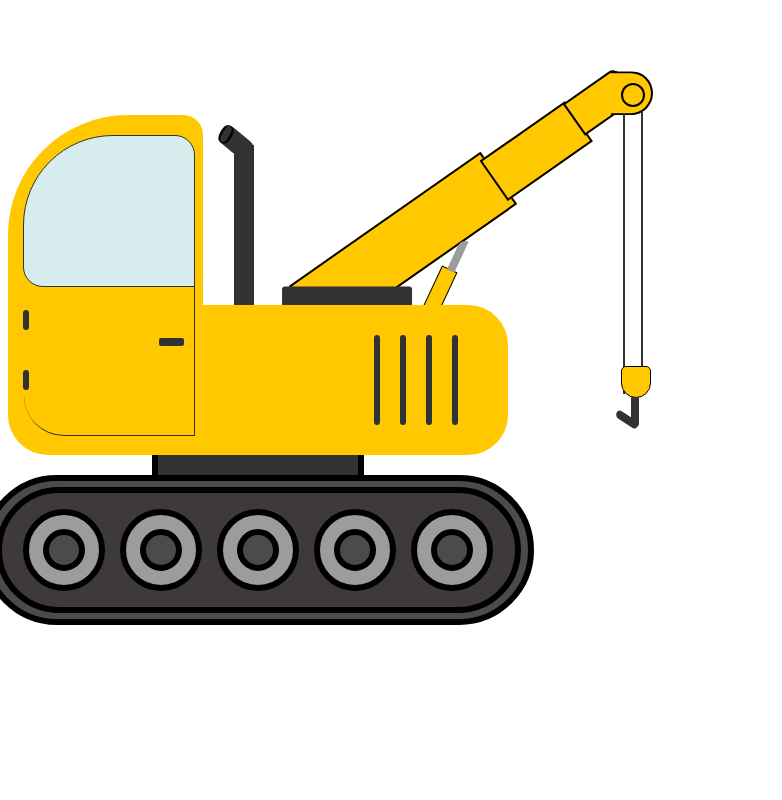
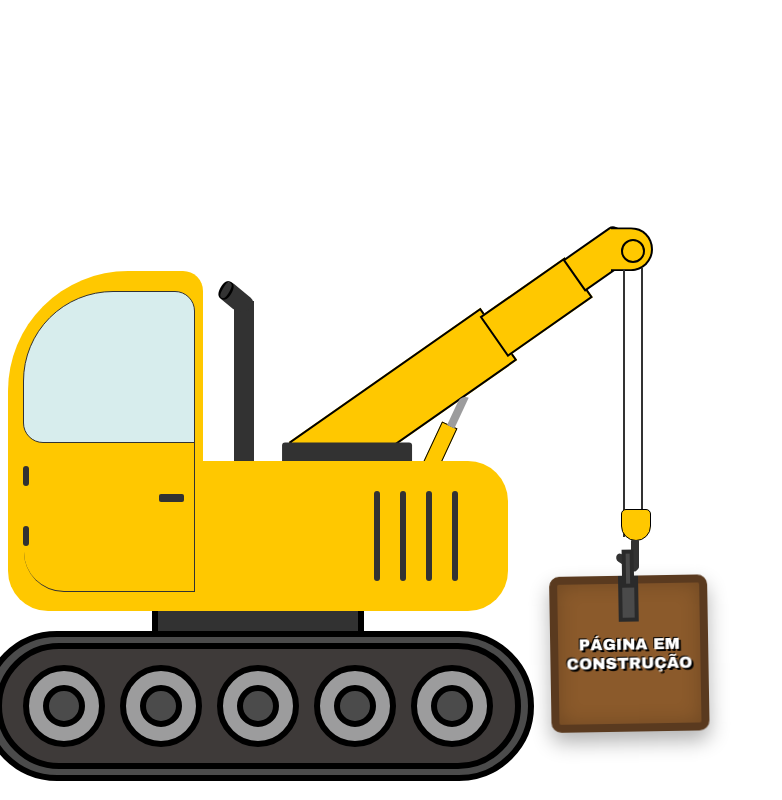
Before and after one commit to Douglascrc/douglas-tabnews, a Next.js app: page /interface/components/buildAnimation in a window 1280 px wide. Shown: the whole page, without its empty margins (0-782 px from the left). Built offline with nearby package versions, Linux system fonts and the light colour scheme.

Commit message:
feat: add construction plaque to crane animation

```diff
--- a/pages/interface/components/buildAnimation.js
+++ b/pages/interface/components/buildAnimation.js
@@ -3,6 +3,12 @@ import styles from "../styles/buildAnimation.module.css";
 function BuildAnimation() {
   return (
     <div className={styles.crane}>
+      <div className={styles.construction_plaque}>
+        <p>
+          PÁGINA EM <br />
+          CONSTRUÇÃO
+        </p>
+      </div>
       <div className={styles.crane_jib}>
         <span></span>
         <span></span>
--- a/pages/interface/styles/buildAnimation.module.css
+++ b/pages/interface/styles/buildAnimation.module.css
@@ -178,7 +178,7 @@
   top: 10px;
   background-color: #1a1a1a;
   border-radius: 2px;
-  animation: smoke 1s linear infinite;
+  animation: smoke 1s ease-in-out infinite;
 }
 .crane_body_engine div span::after {
   content: "";
@@ -189,7 +189,7 @@
   top: 10px;
   background-color: #000;
   border-radius: 2px;
-  animation: smoke 2s linear infinite;
+  animation: smoke 2s ease-in-out infinite;
 }
 .crane_jib {
   position: relative;
@@ -279,7 +279,7 @@
   width: 2px;
   height: 200px;
   background-color: #323232;
-  animation: jib-move 10s linear infinite;
+  animation: jib-move 10s ease-in-out infinite;
 }
 .crane_jib_head_rope div:last-child {
   position: absolute;
@@ -288,7 +288,7 @@
   width: 2px;
   height: 200px;
   background-color: #323232;
-  animation: jib-move 10s linear infinite;
+  animation: jib-move 10s ease-in-out infinite;
 }
 .crane_jib_head_hook {
   position: absolute;
@@ -299,6 +299,7 @@
   background-color: #ffc800;
   border: 1px solid #000;
   border-radius: 5px 5px 15px 15px;
+  transform-origin: bottom center;
 }
 .crane_jib_head_hook::before {
   content: "";
@@ -321,15 +322,69 @@
   border-radius: 30px 20px 20px 20px;
   transform: rotate(-57deg);
 }
-@keyframes jib-move {
-  0% {
-    height: 200px;
+.construction_plaque {
+  display: flex;
+  align-items: center;
+  position: relative;
+  left: 370px;
+  top: 500px;
+  width: auto;
+  height: 140px;
+  background: #8b5a2b;
+  border: 8px solid #5a3a1f;
+  border-radius: 10px;
+  box-shadow:
+    0 10px 20px rgba(0, 0, 0, 0.3),
+    inset 0 0 20px rgba(0, 0, 0, 0.2);
+  animation: plaque-move 10s ease-in-out infinite;
+  transform-origin: top center;
+  z-index: 2;
+}
+
+.construction_plaque p {
+  position: relative;
+  padding: 0.5rem;
+  color: #fff;
+  width: 100%;
+  font-family: "Arial Black", sans-serif;
+  font-size: 1rem;
+  text-align: center;
+  text-shadow:
+    2px 2px 0 #000,
+    -1px -1px 0 #000;
+  line-height: 1.2;
+}
+
+.construction_plaque::before {
+  content: "";
+  position: absolute;
+  top: -30px;
+  left: 50%;
+  transform: translateX(-50%);
+  width: 4px;
+  height: 30px;
+  background: #4a4a4a;
+  box-shadow:
+    0 0 0 4px #2a2a2a,
+    0 30px 0 4px #4a4a4a,
+    0 30px 0 8px #2a2a2a;
+}
+@keyframes plaque-move {
+  0%,
+  100% {
+    transform: translateY(0) rotate(-3deg); /* Sincroniza com altura 200px */
   }
   50% {
-    height: 400px;
+    transform: translateY(200px) rotate(3deg); /* Sincroniza com altura 400px */
   }
+}
+@keyframes jib-move {
+  0%,
   100% {
-    height: 200px;
+    height: 200px; /* Posição mais alta */
+  }
+  50% {
+    height: 400px; /* Posição mais baixa */
   }
 }
 @keyframes smoke {
@@ -365,3 +420,53 @@
     opacity: 0;
   }
 }
+
+@keyframes plaque-swing {
+  0%,
+  100% {
+    transform: rotate(-3deg);
+  }
+  50% {
+    transform: rotate(3deg);
+  }
+}
+
+@media (min-width: 1024px) {
+  .crane_jib {
+    transform: translate(145px, 205px) rotate(-35deg);
+  }
+
+  .crane_jib_head {
+    transform: translate(342px, 10px) rotate(-35deg);
+  }
+
+  .construction_plaque {
+    left: 370px;
+    top: 500px;
+  }
+}
+@media (min-width: 480px) {
+  .crane {
+    transform: scale(1);
+  }
+}
+
+@media (max-width: 768px) {
+  .crane_caterpillar {
+    padding: 15px 10px;
+    gap: 10px;
+    border-radius: 50px;
+  }
+
+  .crane_caterpillar span {
+    width: 12vw;
+    height: 12vw;
+    min-width: 40px;
+    min-height: 40px;
+  }
+
+  .crane_body_cabin {
+    height: 50vw;
+    max-height: 250px;
+  }
+}
```
